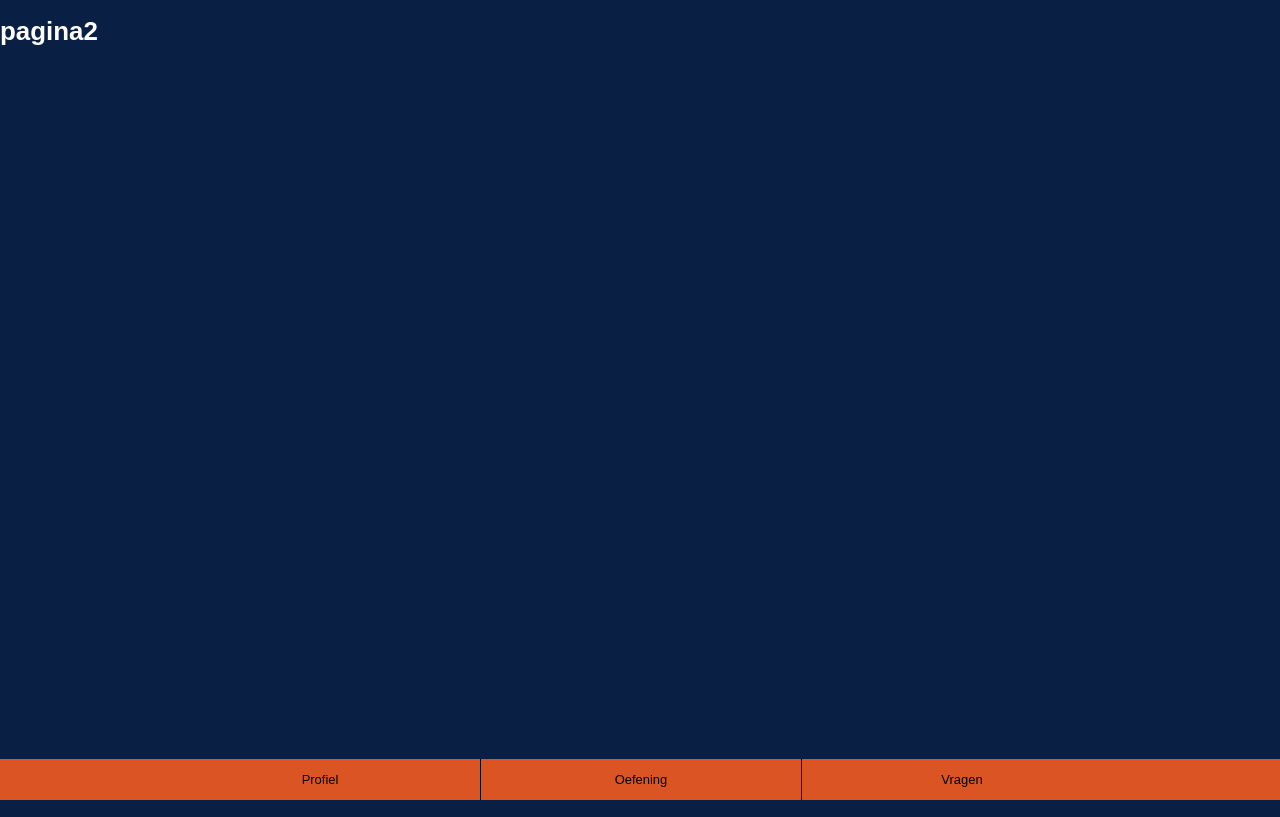
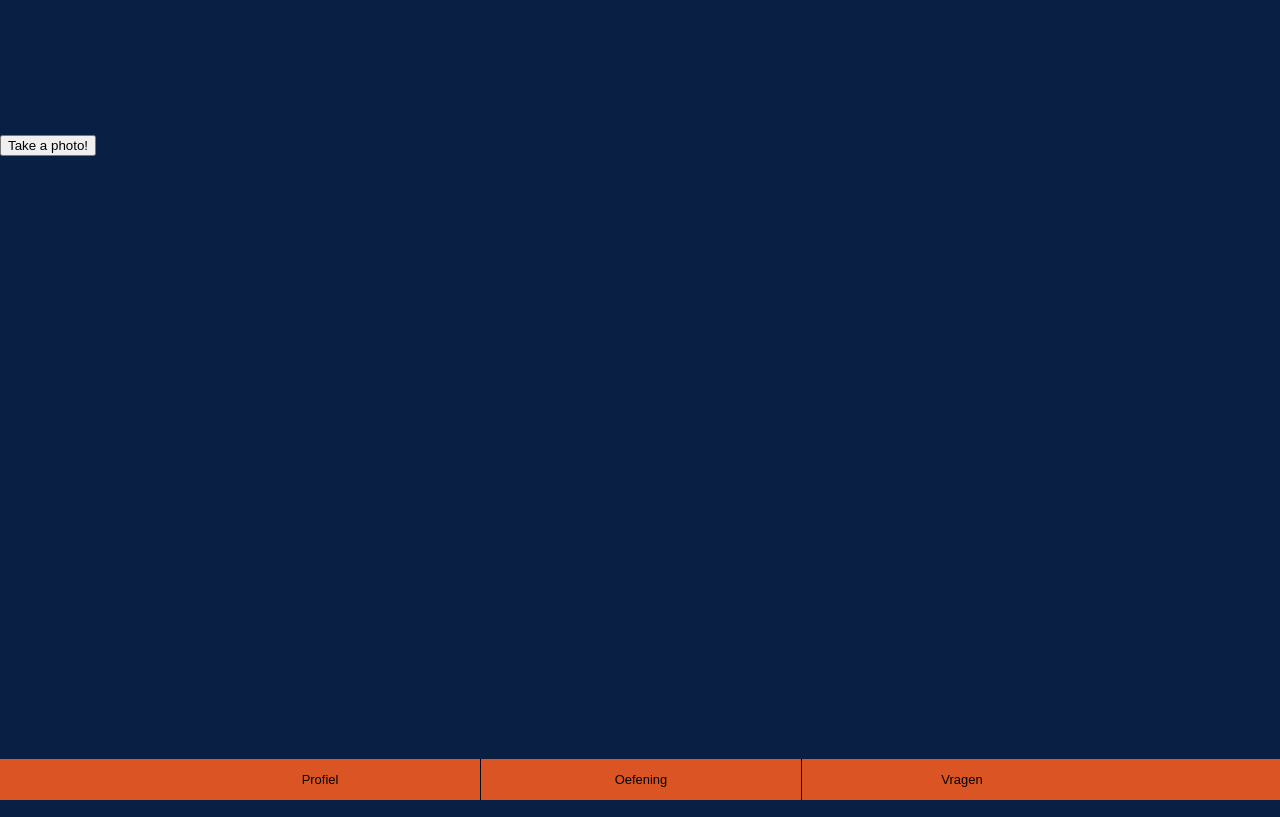
Before and after one commit to Timmotus/react_oogoefeningen_pwa, a React (Create React App) app: page /page2 in a window 1280 px wide. Built offline with nearby package versions, Linux system fonts and the light colour scheme; no server answers.

Commit message:
basic camera

```diff
--- a/src/App.js
+++ b/src/App.js
@@ -6,8 +6,9 @@ import {
 } from "react-router-dom";
 
 import './App.css';
-import NavBar from './NavBar';
-import Weather from './Weather';
+import Camera from './components/Camera';
+import NavBar from './components/NavBar';
+import Weather from './components/Weather';
 
 export default class App extends React.Component {
     render() {
@@ -18,7 +19,7 @@ export default class App extends React.Component {
                     <Switch>
                         <Route exact path="/" render={() => <h1>Welcome!</h1>} />
                         <Route exact path="/page1" component={Weather} />
-                        <Route exact path="/page2" render={() => <h1>pagina2</h1>} />
+                        <Route exact path="/page2" component={Camera} />
                     </Switch>
                 </Router>
             </div>
--- /dev/null
+++ b/src/components/Camera.js
@@ -0,0 +1,65 @@
+import React, { useEffect, useRef } from "react";
+
+const Camera = () => {
+    const videoRef = useRef(null);
+    const photoRef = useRef(null);
+    const stripRef = useRef(null);
+
+    useEffect(() => {
+        getVideo();
+    }, [videoRef]);
+
+    const getVideo = () => {
+        navigator.mediaDevices
+            .getUserMedia({ video: { width: 300 } })
+            .then(stream => {
+                let video = videoRef.current;
+                video.srcObject = stream;
+                video.play();
+            })
+            .catch(err => {
+                console.error("error:", err);
+            });
+    };
+
+    const paintToCanvas = () => {
+        let video = videoRef.current;
+        let photo = photoRef.current;
+        let ctx = photo.getContext("2d");
+
+        const width = 320;
+        const height = 240;
+        photo.width = width;
+        photo.height = height;
+
+        return setInterval(() => {
+            ctx.drawImage(video, 0, 0, width, height);
+        }, 200);
+    };
+
+    const takePhoto = () => {
+        let photo = photoRef.current;
+        let strip = stripRef.current;
+
+        const data = photo.toDataURL("image/jpeg");
+
+        const link = document.createElement("a");
+        link.href = data;
+        link.setAttribute("download", "myWebcam");
+        link.innerHTML = `<img src='${data}' alt='thumbnail'/>`;
+        strip.insertBefore(link, strip.firstChild);
+    };
+
+    return (
+        <div id="camera-container">
+            <button onClick={() => takePhoto()}>Take a photo!</button>
+            <video ref={videoRef} onCanPlay={() => paintToCanvas()} />
+            <canvas ref={photoRef} />
+            <div>
+                <div ref={stripRef}/>
+            </div>
+        </div>
+    )
+}
+
+export default Camera;
--- a/src/Weather.js
+++ b/src/components/Weather.js
@@ -1,6 +1,6 @@
 import React, { useState } from 'react';
 
-import { fetchWeather } from './api/fetchWeather';
+import { fetchWeather } from './../api/fetchWeather';
 import './Weather.css';
 
 const Weather = () => {
```
Also changed, not shown: src/components/NavBar.css (renamed from src/NavBar.css), src/components/NavBar.js (renamed from src/NavBar.js), src/components/Weather.css (renamed from src/Weather.css), 1 other file (tests, documents, lock files or other folders).
